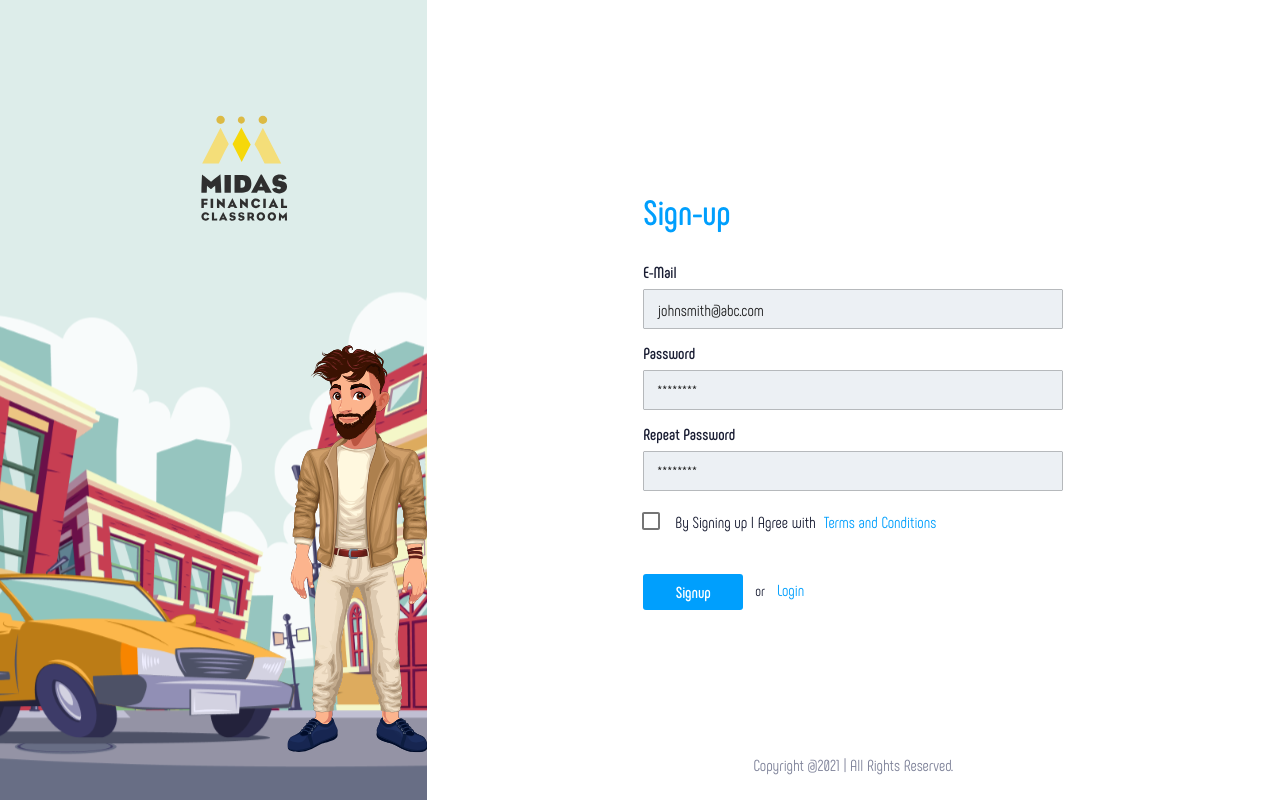
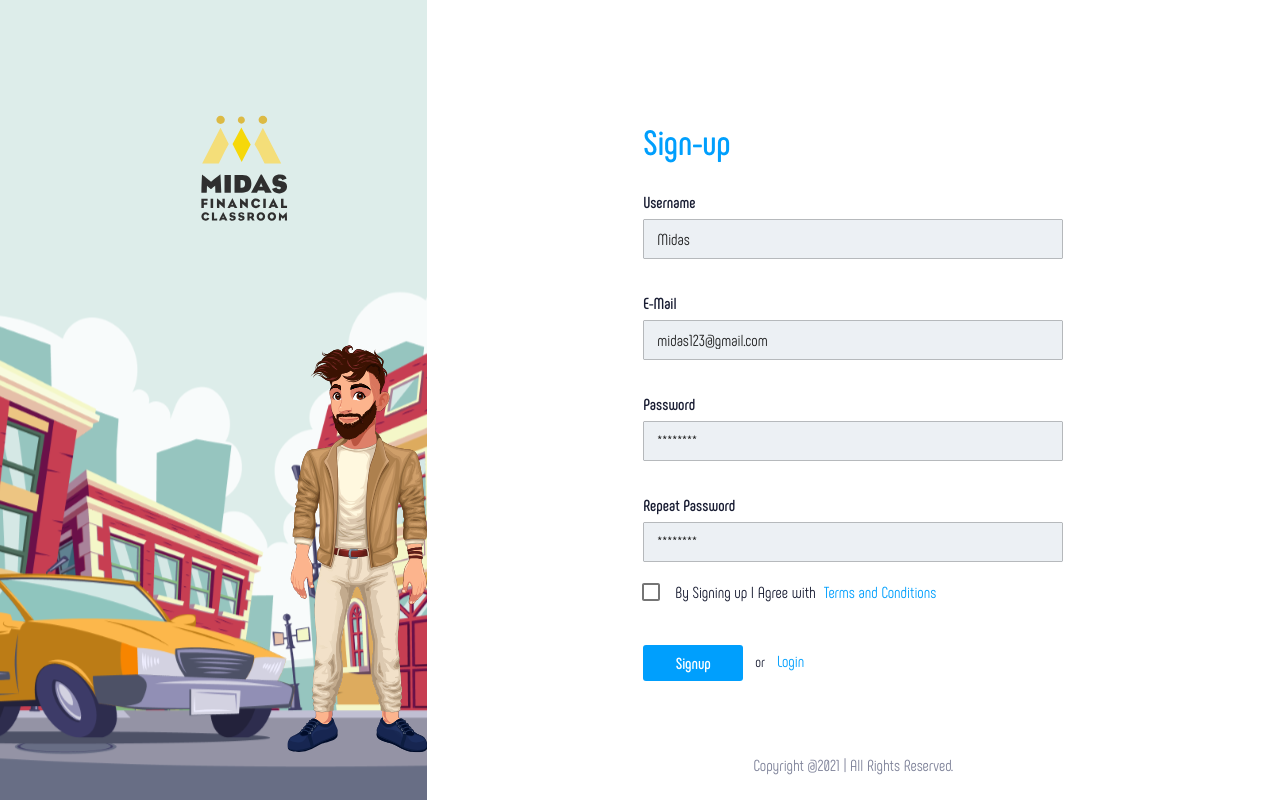
Before and after one commit to yogaraja2/Game-Midas, a React (Create React App) app: page / in a window 1280 px wide. Both pictures are taken after a click on the element "Create an Account". Built offline with nearby package versions, Linux system fonts and the light colour scheme.

Commit message:
Sign up api integration started

```diff
--- a/package.json
+++ b/package.json
@@ -5,6 +5,7 @@
   "dependencies": {
     "@date-io/moment": "^2.10.6",
     "@material-ui/core": "^4.11.2",
+    "@material-ui/lab": "^4.0.0-alpha.57",
     "@material-ui/pickers": "^3.2.10",
     "@testing-library/jest-dom": "^5.11.4",
     "@testing-library/react": "^11.1.0",
--- /dev/null
+++ b/src/Api.js
@@ -0,0 +1,17 @@
+import axios from 'axios'
+import { baseURL } from './BaseUrl'
+
+export default axios.create({
+    baseURL: `${baseURL}${'/api/'}`,
+})
+
+export const METHOD = {
+    GET: 'GET',
+    POST: 'POST'
+}
+
+export const URL = {
+    signup: 'signup',
+    userprofile: 'userprofile',
+    login: 'login'
+}
--- /dev/null
+++ b/src/BaseUrl.js
@@ -0,0 +1,4 @@
+
+export const baseURL = "http://192.168.3.80:3000"
+
+// export const baseURL = "www.midas.com"
--- a/src/components/FormField/index.jsx
+++ b/src/components/FormField/index.jsx
@@ -56,6 +56,7 @@ export const FormTextfield = ({
   label,
   placeholder,
   rules,
+  inputProps,
   control,
   error,
   hasValidation,
@@ -71,6 +72,7 @@ export const FormTextfield = ({
           name={name}
           label={label}
           placeholder={placeholder}
+          inputProps={inputProps}
           error={error && error[name] && error[name]?.message}
           hasValidation={hasValidation}
           {...rest}
--- /dev/null
+++ b/src/components/SnackBar/index.jsx
@@ -0,0 +1,77 @@
+import React from 'react'
+import Snackbar from '@material-ui/core/Snackbar'
+import MuiAlert from '@material-ui/lab/Alert'
+import {
+  Box,
+  Button,
+  Dialog,
+  DialogContent,
+  Typography,
+  makeStyles,
+} from '@material-ui/core'
+
+const useStyle = makeStyles(() => ({
+  infoHeader: {
+    fontSize: 20,
+    color: '#001fff',
+  },
+  errorHeader: {
+    fontSize: 20,
+    color: '#fd041b',
+  },
+  message: {
+    paddingTop: 10,
+    marginRight: 40,
+  },
+  buttonContainer: {
+    display: 'flex',
+    justifyContent: 'flex-end',
+  },
+  button: {
+    marginTop: '1%',
+    color: '#0fffff',
+    marginRight: -10,
+  },
+}))
+
+function Alert(props) {
+  return <MuiAlert elevation={6} variant="filled" {...props} />
+}
+
+function SnackBar({ openDialog, message, onclose, severity }) {
+  const classes = useStyle()
+
+  const handleClose = () => {
+    onclose()
+  }
+
+  return (
+    <Box>
+      {severity === 'success' ? (
+        <Snackbar open={openDialog} autoHideDuration={3000} onClose={handleClose}>
+          <Alert severity={severity}>{message}</Alert>
+        </Snackbar>
+      ) : (
+        <Dialog open={openDialog}>
+          <DialogContent>
+            <Typography
+              className={
+                severity === 'info' ? classes.infoHeader : classes.errorHeader
+              }
+            >
+              {severity === 'info' ? 'Info' : 'Error'}
+            </Typography>
+            <Typography className={classes.message}>{message}</Typography>
+            <Box className={classes.buttonContainer}>
+              <Button onClick={handleClose} className={classes.button}>
+                OK
+              </Button>
+            </Box>
+          </DialogContent>
+        </Dialog>
+      )}
+    </Box>
+  )
+}
+
+export default SnackBar
--- a/src/pages/Account/Signup/index.jsx
+++ b/src/pages/Account/Signup/index.jsx
@@ -1,5 +1,5 @@
 import { Button } from '@material-ui/core'
-import React from 'react'
+import React, { useState, useEffect } from 'react'
 import { useForm } from 'react-hook-form'
 import { useHistory } from 'react-router-dom'
 import {
@@ -7,27 +7,103 @@ import {
   FormTextfield
 } from '../../../components/FormField'
 import LinkButton from '../../../components/LinkButton'
+import SnackBar from '../../../components/SnackBar'
 import { commonRoute } from '../../../config/routes'
 import { getOriginPath } from '../../../utils/commonFunctions'
 import './style.scss'
+import API, { URL } from '../../../Api'
 
 function Signup() {
 
   const defaultValues = {
-    email: '',
+    username: '',
+    gmail: '',
     password: '',
-    retypePass: '',
+    confirmPassword: '',
     isAgreed: false
   }
-  const { control, errors, handleSubmit } = useForm({ defaultValues })
+  const { register, watch, control, errors, handleSubmit } = useForm({ defaultValues })
   const history = useHistory()
 
-  const handleSignup = (values) => {
-    console.log(values)
-    history.push(`${getOriginPath(commonRoute.account)}/selectRole`)
+  const validationErr = {
+    name: 'Invalid name',
+    gmail: 'Invalid mail address',
+    passwordValidation: 'Password must contain Alphanumeric',
+    passwordLength: 'Password must has 6 to 12 length',
   }
 
   const allyProps = { control, error: errors }
+
+  const [message, setMessage] = useState(null)
+  const [Error, setError] = useState(false)
+  const [detail, setDetail] = useState(null)
+  const [response, setResponse] = useState(null)
+  const [count, setCount] = useState(false)
+
+  const handleSignup = (data) => {
+    console.log(data)
+    if (data.password !== data.confirmPassword) {
+      console.log('wrong password')
+      setMessage("Incorrect password, please enter valid password")
+      setError(true)
+    }
+    else {
+      console.log('correct password')
+      API.post(URL.signup, data)
+        .then((res) => {
+          const { data } = res
+          setCount(true)
+          setResponse(data)
+          if (data.user?.accessToken) {
+            localStorage.setItem('virujhToken', data.user.accessToken)
+            localStorage.setItem('userId', data.user.userId)
+            localStorage.setItem(
+              'userName',
+              `${data.details.userName}`
+            )
+            setMessage('Thanks! Your account has been created successfully')
+            setDetail(data)
+            setError(true)
+          } else if (data?.user.update === 'updated password') {
+            setError(true)
+            setMessage('Created successfully...Please do signin')
+          } else if (data?.statusCode) {
+            setError(true)
+            setMessage(data?.message)
+          }
+        })
+        .catch((err) => {
+          setCount(true)
+        })
+    }
+  }
+
+  useEffect(() => {
+    if (count) {
+      if (response) {
+        setError(true)
+        setMessage(response.message)
+        setCount(false)
+      } else {
+        setError(true)
+        setMessage('Something went Wrong')
+        setCount(false)
+      }
+    }
+  }, [response, count])
+
+  function handleOnClose(reason) {
+    if (reason === 'clickaway') {
+      return
+    }
+    if (message === 'Created successfully...Please do signin') {
+      history.push(`${getOriginPath(commonRoute.account)}/selectRole`)
+    }
+    if (detail?.user?.accessToken) {
+      //
+    }
+    setError(false)
+  }
 
   return (
     <div className="signup-box-sec">
@@ -36,17 +112,44 @@ function Signup() {
       <form className="field-wrap" onSubmit={handleSubmit(handleSignup)}>
         <div className="form-field">
           <FormTextfield
-            className="email-field"
-            name="email"
+            className="user-name"
+            label="Username"
+            name="username"
+            placeholder="Midas"
+            onChange={(e) => e.target.value}
+            rules={{
+              required: 'Please enter username',
+              minLength: {
+                value: 3,
+                message: validationErr.name
+              },
+              pattern: {
+                value: /^[A-Za-z]*$/,
+                message: validationErr.name
+              }
+            }}
+            error={errors.username && errors.username.message}
+            hasValidation
+            {...allyProps}
+          />
+        </div>
+
+        <div className="form-field">
+          <FormTextfield
+            className="gmail-field"
+            name="gmail"
             label="E-Mail"
-            placeholder="johnsmith@abc.com"
+            placeholder="midas123@gmail.com"
+            onChange={(e) => e.target.value}
             rules={{
-              required: 'Please enter your email',
+              required: 'Please enter your gmail',
               pattern: {
                 value: /^[A-Z0-9._%+-]+@[A-Z0-9.-]+\.[A-Z]{2,}$/i,
-                message: 'invalid email address'
+                message: validationErr.gmail
               }
             }}
+            error={errors.gmail && errors.gmail.message}
+            hasValidation
             {...allyProps}
           />
         </div>
@@ -58,7 +161,24 @@ function Signup() {
             name="password"
             type="password"
             placeholder="********"
-            rules={{ required: 'Please enter your password' }}
+            onChange={(e) => e.target.value}
+            rules={{
+              required: 'Please enter your password',
+              minLength: {
+                value: 6,
+                message: validationErr.passwordLength
+              },
+              maxLength: {
+                value: 12,
+                message: validationErr.passwordLength
+              },
+              pattern: {
+                value: /^(?=.*[A-Za-z])(?=.*\d)[A-Za-z\d]{6,12}$/,
+                message: validationErr.passwordValidation
+              }
+            }}
+            error={errors.password && errors.password.message}
+            hasValidation
             {...allyProps}
           />
         </div>
@@ -67,10 +187,26 @@ function Signup() {
           <FormTextfield
             className="pswd-field"
             label="Repeat Password"
-            name="retypePass"
+            name="confirmPassword"
             type="password"
             placeholder="********"
-            rules={{ required: 'Please confirm your password' }}
+            onChange={(e) => e.target.value}
+            rules={{
+              required: 'Please enter your password',
+              minLength: {
+                value: 6,
+                message: validationErr.passwordLength
+              },
+              maxLength: {
+                value: 12,
+                message: validationErr.passwordLength
+              },
+              pattern: {
+                value: /^(?=.*[A-Za-z])(?=.*\d)[A-Za-z\d]{6,12}$/,
+                message: validationErr.passwordValidation
+              }
+            }}
+            error={errors.confirmPassword && errors.confirmPassword.message}
             {...allyProps}
           />
         </div>
@@ -81,6 +217,7 @@ function Signup() {
               name="isAgreed"
               className="terms-checkbox"
               rules={{ required: 'Need to agree to the terms to continue' }}
+              error={!!errors.isAgreed && errors.isAgreed.message}
               control={control}
             />
             <span className="term-cont">By Signing up I Agree with</span>
@@ -106,6 +243,14 @@ function Signup() {
           </LinkButton>
         </div>
       </form>
+      {response && (
+        <SnackBar
+          openDialog={Error}
+          message={message}
+          onclose={handleOnClose}
+          severity={'error'}
+        />
+      )}
     </div>
   )
 }
```
Also changed, not shown: src/pages/Account/SelectRole/index.jsx (+20 -0 lines), 2 other files (tests, documents, lock files or other folders).
